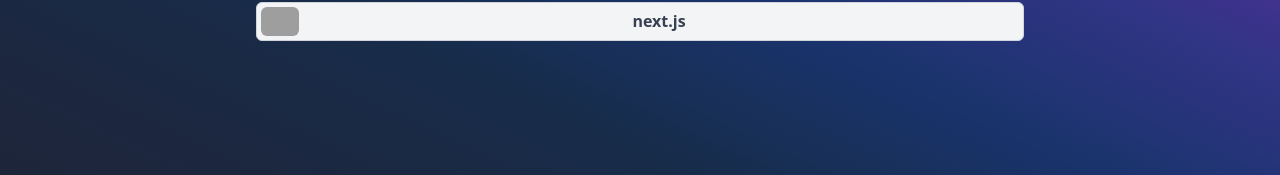
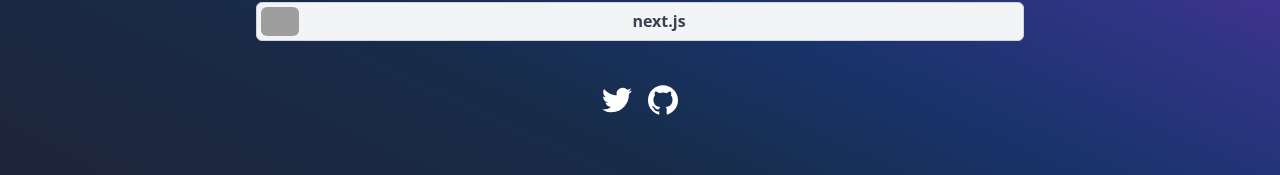
Before and after one commit to blessedmadukoma/linktree, a Next.js app: page / in a window 1280 px wide. Shown: the part 311-486 px from the top of the page. Built offline with nearby package versions, Linux system fonts and the light colour scheme; grey boxes are pictures that could not be loaded.

Commit message:
added social media icons

```diff
--- a/pages/index.tsx
+++ b/pages/index.tsx
@@ -1,5 +1,37 @@
 import Image from "next/image";
 import data from "../data.json";
+
+export function TwitterIcon() {
+  return (
+    <svg
+      role="img"
+      viewBox="0 0 24 24"
+      width="30"
+      height="30"
+      fill="white"
+      xmlns="http://www.w3.org/2000/svg"
+    >
+      <title>Twitter</title>
+      <path d="M23.953 4.57a10 10 0 01-2.825.775 4.958 4.958 0 002.163-2.723c-.951.555-2.005.959-3.127 1.184a4.92 4.92 0 00-8.384 4.482C7.69 8.095 4.067 6.13 1.64 3.162a4.822 4.822 0 00-.666 2.475c0 1.71.87 3.213 2.188 4.096a4.904 4.904 0 01-2.228-.616v.06a4.923 4.923 0 003.946 4.827 4.996 4.996 0 01-2.212.085 4.936 4.936 0 004.604 3.417 9.867 9.867 0 01-6.102 2.105c-.39 0-.779-.023-1.17-.067a13.995 13.995 0 007.557 2.209c9.053 0 13.998-7.496 13.998-13.985 0-.21 0-.42-.015-.63A9.935 9.935 0 0024 4.59z" />
+    </svg>
+  );
+}
+
+export function GithubIcon() {
+  return (
+    <svg
+      role="img"
+      viewBox="0 0 24 24"
+      width="30"
+      height="30"
+      fill="white"
+      xmlns="http://www.w3.org/2000/svg"
+    >
+      <title>GitHub</title>
+      <path d="M12 .297c-6.63 0-12 5.373-12 12 0 5.303 3.438 9.8 8.205 11.385.6.113.82-.258.82-.577 0-.285-.01-1.04-.015-2.04-3.338.724-4.042-1.61-4.042-1.61C4.422 18.07 3.633 17.7 3.633 17.7c-1.087-.744.084-.729.084-.729 1.205.084 1.838 1.236 1.838 1.236 1.07 1.835 2.809 1.305 3.495.998.108-.776.417-1.305.76-1.605-2.665-.3-5.466-1.332-5.466-5.93 0-1.31.465-2.38 1.235-3.22-.135-.303-.54-1.523.105-3.176 0 0 1.005-.322 3.3 1.23.96-.267 1.98-.399 3-.405 1.02.006 2.04.138 3 .405 2.28-1.552 3.285-1.23 3.285-1.23.645 1.653.24 2.873.12 3.176.765.84 1.23 1.91 1.23 3.22 0 4.61-2.805 5.625-5.475 5.92.42.36.81 1.096.81 2.22 0 1.606-.015 2.896-.015 3.286 0 .315.21.69.825.57C20.565 22.092 24 17.592 24 12.297c0-6.627-5.373-12-12-12" />
+    </svg>
+  );
+}
 
 function LinkCard({
   url,
@@ -51,6 +83,12 @@
       {data.links.map((link) => (
         <LinkCard key={link.url} {...link} />
       ))}
+      <div className="flex items-center gap-4 mt-8">
+        {data.socials.map((link) => {
+          if (link.url.includes("twitter")) return <TwitterIcon />;
+          if (link.url.includes("github")) return <GithubIcon />;
+        })}
+      </div>
     </div>
   );
 }
```
